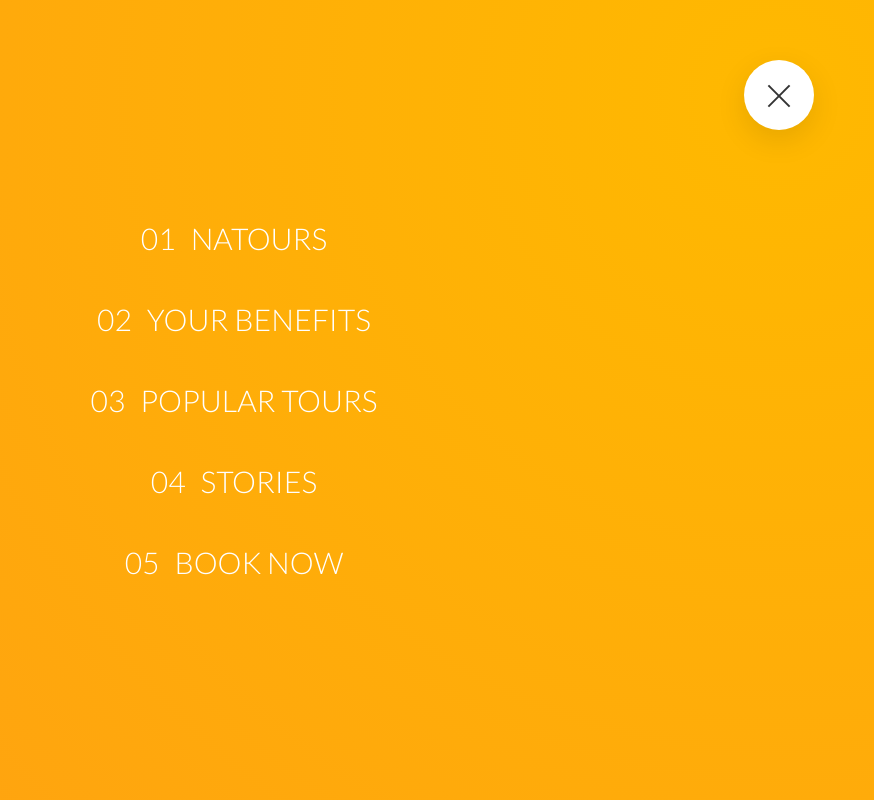
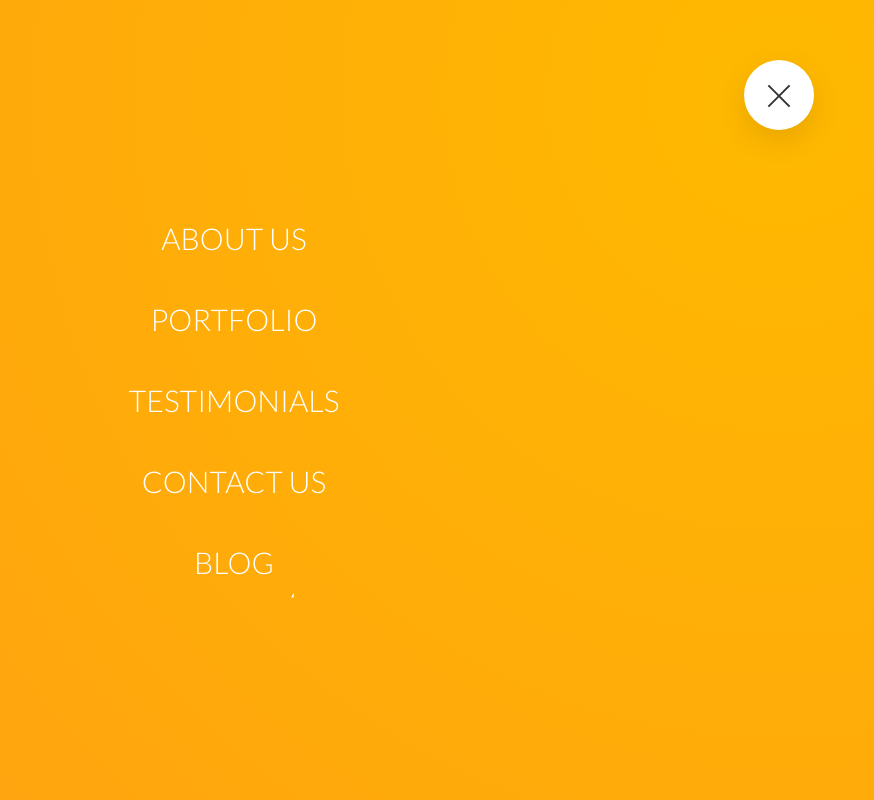
Before and after one commit to NikolaGrujicic/EBXHub-sajt, a website: page index.html in a window 1280 px wide. Both pictures are taken after a click on the label 1185 px from the left and 95 px from the top of the page. Shown: the top 800 px of the page, without its empty margins (406-1280 px from the left). Drawn offline with nearby package versions, Linux system fonts and the light colour scheme.

Commit message:
added 5 new pages
added 5 new pages and links to them

```diff
--- a/index.html
+++ b/index.html
@@ -11,7 +11,7 @@
     <link rel="stylesheet" href="css/icon-font.css">
     <link rel="stylesheet" href="https://fonts.googleapis.com/css?family=Lato:100,300,400,700,900">
     <link rel="stylesheet" href="css/style.css">
-
+    <link rel="stylesheet" href="https://use.fontawesome.com/releases/v5.0.13/css/all.css" integrity="sha384-DNOHZ68U8hZfKXOrtjWvjxusGo9WQnrNx2sqG0tfsghAvtVlRW3tvkXWZh58N9jp" crossorigin="anonymous">
     <title>Natours</title>
 </head>
 
@@ -31,24 +31,19 @@
         <nav class="navigation_nav">
             <ul class="navigation_list">
                 <li class="navigation_item">
-                    <a href="#" class="navigation_link">
-                        <span>01</span>Natours</a>
+                    <a href="about.html" class="navigation_link">ABOUT US</a>
                 </li>
                 <li class="navigation_item">
-                    <a href="#" class="navigation_link">
-                        <span>02</span>Your benefits</a>
+                    <a href="portfolio.html" class="navigation_link">PORTFOLIO</a>
                 </li>
                 <li class="navigation_item">
-                    <a href="#" class="navigation_link">
-                        <span>03</span>Popular tours</a>
+                    <a href="testimonials.html" class="navigation_link">TESTIMONIALS</a>
                 </li>
                 <li class="navigation_item">
-                    <a href="#" class="navigation_link">
-                        <span>04</span>Stories</a>
+                    <a href="contact.html" class="navigation_link">CONTACT US</a>
                 </li>
                 <li class="navigation_item">
-                    <a href="#" class="navigation_link">
-                        <span>05</span>Book now</a>
+                    <a href="blog.html" class="navigation_link">BLOG</a>
                 </li>
             </ul>
         </nav>
--- a/sass/components/_buttons.scss
+++ b/sass/components/_buttons.scss
@@ -39,6 +39,7 @@
         &:hover {
             transform: translateY(-.3rem);
             box-shadow: 0 1rem 2rem rgba($color-black, 0.2);
+            color: $color-grey-dark;
 
             &::after{
                 transform: scaleX(1.4) scaleY(1.6);
--- a/sass/components/_card.scss
+++ b/sass/components/_card.scss
@@ -3,6 +3,8 @@
     -moz-perspective: 150rem;
     position: relative;
     height: 50rem;
+    background: #f7f7f7;
+    border: none;
 
     &_side {
         color: #fff;
```
Also changed, not shown: about.html (added), blog.html (added), contact.html (added), css/style.css, portfolio.html (added), testimonials.html (added).
